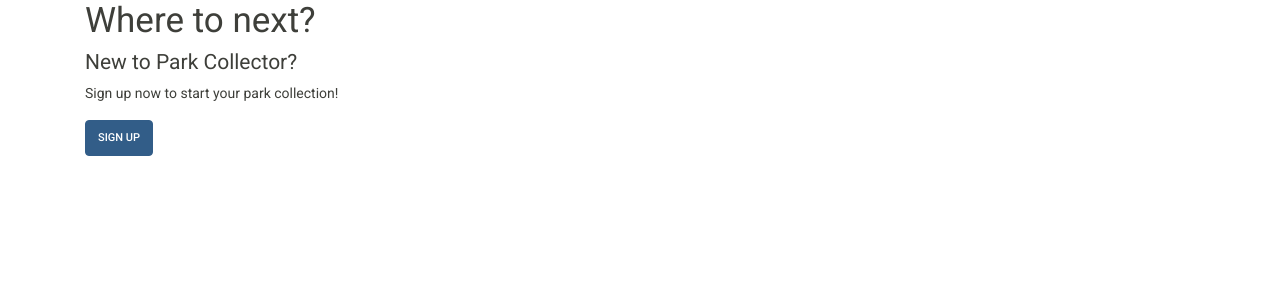
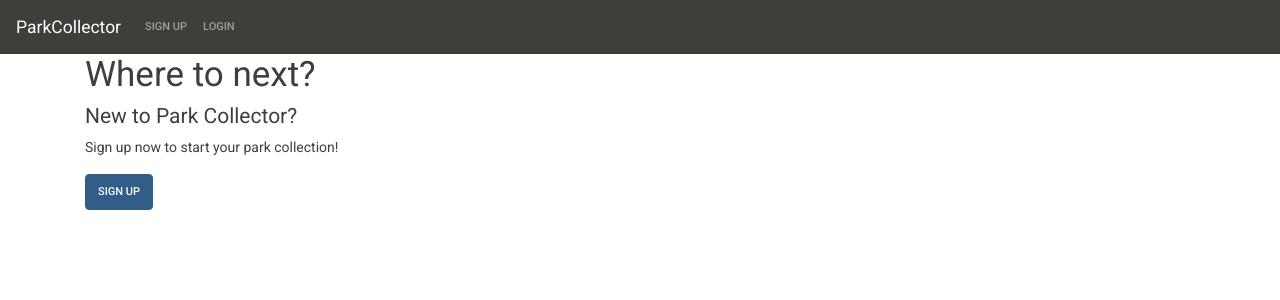
Before and after one commit to hsiangj/capstone-one, a Flask app: page / in a window 1280 px wide. Shown: the top 300 px of the page. Run offline with Flask 3, Linux system fonts and the light colour scheme.

Commit message:
Add simple nav bar

```diff
--- a/templates/base.html
+++ b/templates/base.html
@@ -7,11 +7,23 @@
   <title>Park Collector</title>
 
   <link rel="stylesheet" href="https://bootswatch.com/4/sandstone/bootstrap.min.css">
-
+  <script src="https://unpkg.com/jquery"></script>
 </head>
 <body>
 
-
+<nav class="navbar navbar-expand-lg navbar-dark bg-primary">
+  <a class="navbar-brand" href="/">ParkCollector</a>
+  <ul class="nav navbar-nav">
+    {% if not g.user %}
+    <li><a class="nav-link" href="/signup">Sign up</a></li>
+    <li><a class="nav-link" href="/login">Login</a></li>
+  </ul>
+    {% else %}
+  <ul class="nav navbar-nav navbar-right">
+    <li><a class="nav-link" href="/logout">Logout</a></li>
+    {% endif %}
+  </ul>
+</nav>
 
 <div class="container">
   {% for category, message in get_flashed_messages(with_categories=True) %}
```
